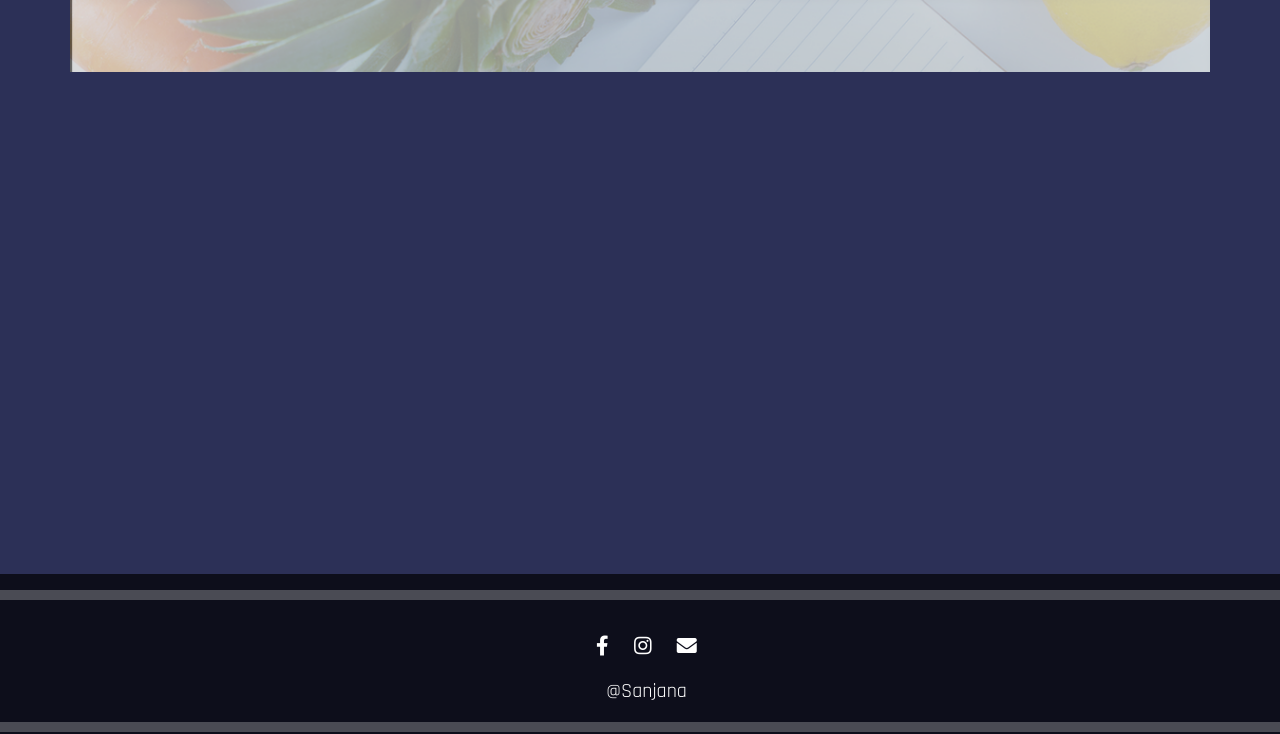
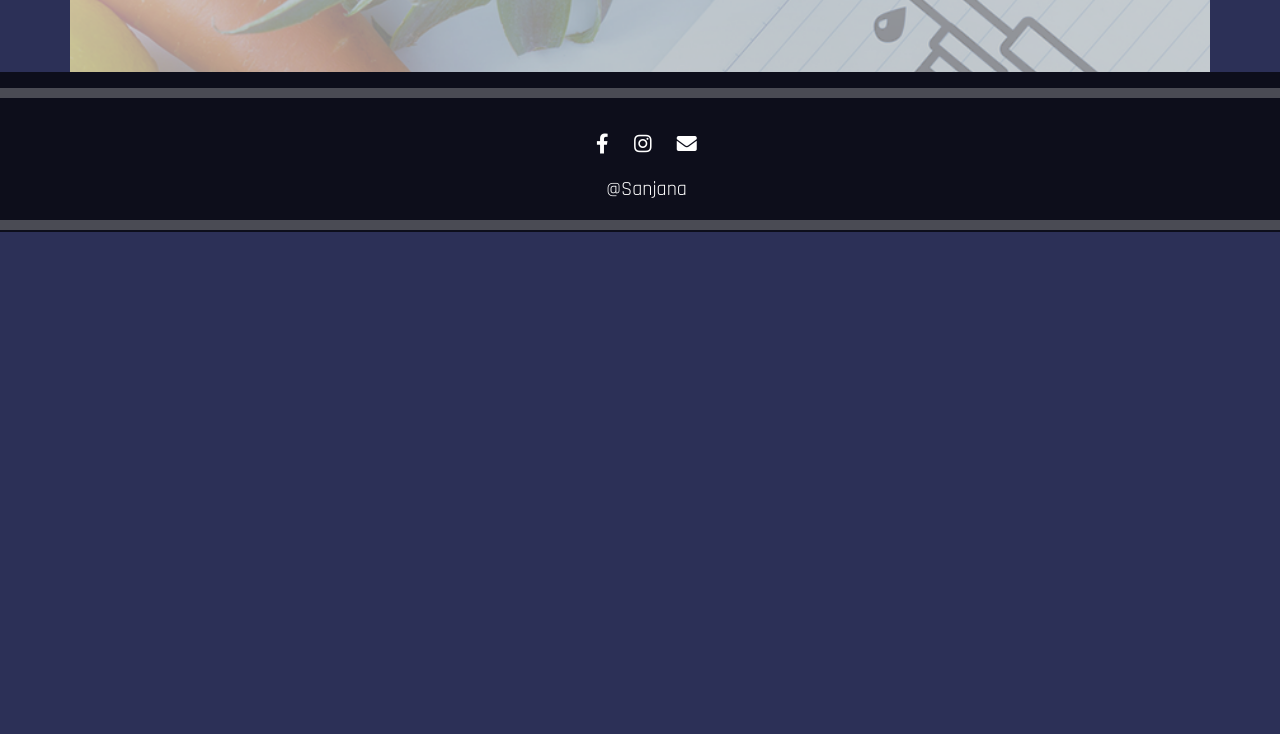
Before and after one commit to Voonasanjana/Diabetic-Predictor, a Flask app: template templates/result.html in a window 1280 px wide. Shown: the part 146-880 px from the top of the page. After the commit the page ends 378 px from the top, so only its background shows below. Run offline with Flask 2, Linux system fonts and the light colour scheme; the template is opened without the code that fills it, so the values that code supplies are empty; parts of the project's set-up code (start-up, migrations or seed data) failed here and were passed over; some libraries are stand-ins or nearby versions.

Commit message:
Update result.html

```diff
--- a/templates/result.html
+++ b/templates/result.html
@@ -193,7 +193,7 @@
     width: 101%;
     height:20%;
     position: absolute;
-    bottom:-10%;
+    bottom:-10;
 }
 
 .social-icon {
```
